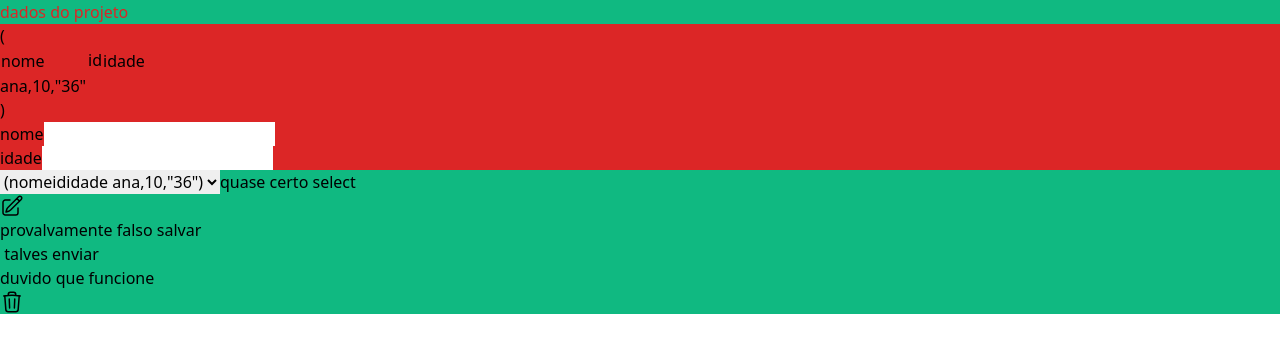
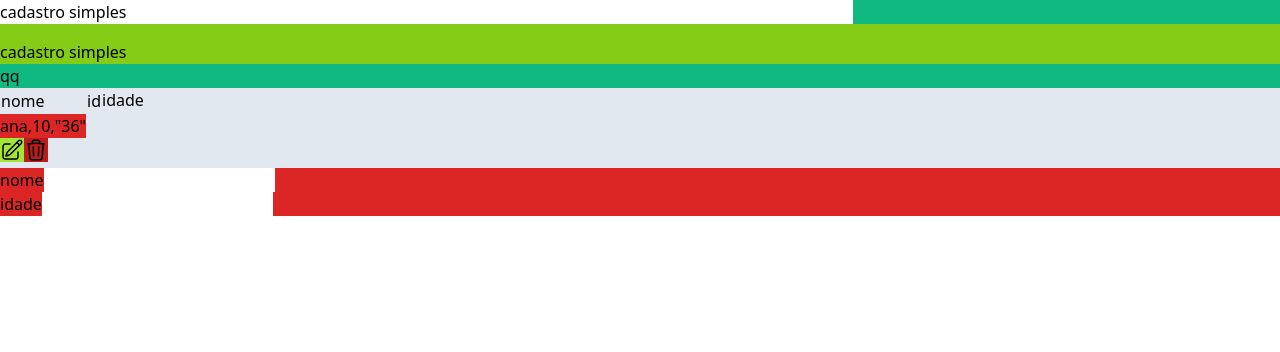
Before and after one commit to viniciusgit2/quase-feito, a Next.js app: page / in a window 1280 px wide. Shown: the top 352 px of the page. Built offline with nearby package versions, Linux system fonts and the light colour scheme.

Commit message:
com menos erros

```diff
--- a/pages/Botoes.tsx
+++ b/pages/Botoes.tsx
@@ -1,18 +1,17 @@
-import React from "react";
-import Iconedeletar from "./iconedeletar";
-import Iconeeditar from "./Iconeeditar";
+import React, { useState } from "react";
+
 import Cliente from "./Cliente";
 import Tabela from "./Tabela";
 import Formulario from "./Formulario";
-export default function Botoes(){
-    return(
-        <div className="outline-yellow-400">
-            <h1><select> <option > <Tabela></Tabela></option> <option><Formulario/></option></select>quase certo select <Iconeeditar/> </h1>
 
-            <h2> <button autoSave="Formulario">provalvamente falso salvar </button></h2>
-            <h3> <button onSubmit={Formulario}> </button> talves enviar</h3>
-            <h4> <button type="reset">duvido que funcione</button><Iconedeletar/></h4>
 
-        </div>
-    )
-    }
+  interface BotoesProps{
+  children:any
+    cor?:"green"|"red"
+    classname?:String
+ }
+ export default function Botoes(props:BotoesProps){
+  return(
+    <button className="${props.cor} text-zinc-100 px-4 py-2 rounded-md-"{...props.classname}> {props.children}</button>
+  )
+ }
--- a/pages/Cliente.tsx
+++ b/pages/Cliente.tsx
@@ -1,12 +1,11 @@
 import React from "react"
-
 export default function Cliente(){
-
 const nome =String
 const id=Number
 const idade=Number
 return retorno(nome,id,idade)
-}export function retorno(nome,id,idade){
+}
+export function retorno(nome,id,idade){
 return(
 <div className="bg-red-600">
 <div> {nome} ana,{id}10,{idade}"36"</div>
--- /dev/null
+++ b/pages/Layout.tsx
@@ -0,0 +1,13 @@
+import Titulo from "./Titulo"
+ export interface Layoutpros{
+    titulo:string
+    Chiildren?:any
+ }
+
+
+export default function Layoout(props:Layoutpros){
+    return(       <><div className=' p-6flex-col w-2/3 bg-white text-black'>cadastro simples</div><div><Titulo/></div></>
+    )
+
+
+}
--- a/pages/Tabela.tsx
+++ b/pages/Tabela.tsx
@@ -1,6 +1,38 @@
 import Cliente from "./Cliente"
+ import Iconedeletar from "./iconedeletar"
+ import Iconeeditar from "./Iconeeditar"
 
 export default function Tabela(){
+    return(
+<div className="bg-slate-200"{...renderizarcabecalho}>
 
-    return <div className="bg-red-600">(<table><tr><td>nome</td><td/>id<td>idade</td></tr> <tr><Cliente/></tr></table>)</div>
+<table><tr><td>nome</td><td>id</td><>idade</></tr><tr><Cliente/></tr></table>
+<button className={"bg-lime-400"}>{renderizardados}<Iconeeditar/></button>
+<button className={"bg-red-700"}> <Iconedeletar/></button>
+</div>
+    )
 }
+    function renderizarcabecalho(){
+        return (
+            <div>
+                <th className="text-left-p-4">id</th>
+                <th className="text-left p-2">idade</th>
+                <th className="text-left p-8">nome</th>
+                {renderizardados}
+            </div>
+        )
+        }
+        function renderizardados(){
+            return Cliente?.map((Cliente)=>{
+                return(continua)
+            })
+            }
+
+
+ function continua(Cliente){
+    <div>
+     <tr key={Cliente}></tr>
+     <td className="text-left p-4">{Cliente}</td>
+
+    </div>
+  }
--- /dev/null
+++ b/pages/Titulo.tsx
@@ -0,0 +1,7 @@
+export default function Titulo(){
+    return(       <div className='justify-center bg-lime-500'
+    ><h1 className="px-5 py-2"> </h1>cadastro simples</div>
+
+
+    )
+}
--- a/pages/index.tsx
+++ b/pages/index.tsx
@@ -3,20 +3,21 @@ import Head from 'next/head'
 import Image from 'next/image'
 import styles from '../styles/Home.module.css'
 import Formulario from './Formulario'
-import Cliente from './Cliente'
-import Botoes from './Botoes'
+
 import Tabela from './Tabela'
-
+import Layoout from './Layout'
 
 
 const Home: NextPage = () => {
   return (
 
-    <div className={'bg-emerald-500'}>
-      <h1 className='text-red-600'>dados do projeto</h1>
+    <div className ={'  bg-emerald-500 justify-center'}>
+      <h1 className='px-5 py-2xl'> </h1>
+<h1><Layoout titulo='cadastrosimples'></Layoout></h1>
+<span>qq</span>
 <h2> <Tabela/></h2>
       <h3><Formulario /></h3>
-  <h4><Botoes/></h4>
+
     </div>
   )
 }
--- a/tsconfig.json
+++ b/tsconfig.json
@@ -15,6 +15,6 @@
     "jsx": "preserve",
     "incremental": true
   },
-  "include": ["next-env.d.ts", "**/*.ts", "**/*.tsx"],
+  "include": ["next-env.d.ts", "**/*.ts", "**/*.tsx", "pages/Tabela.tsx"],
   "exclude": ["node_modules"]
 }
```
Lines whose indentation alone changed are shown as unchanged.
